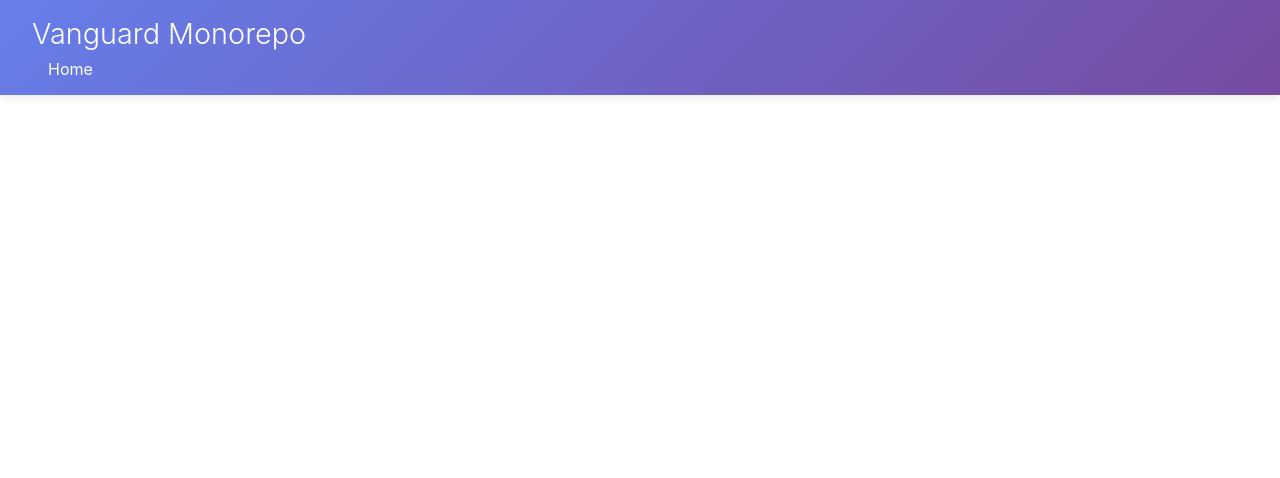
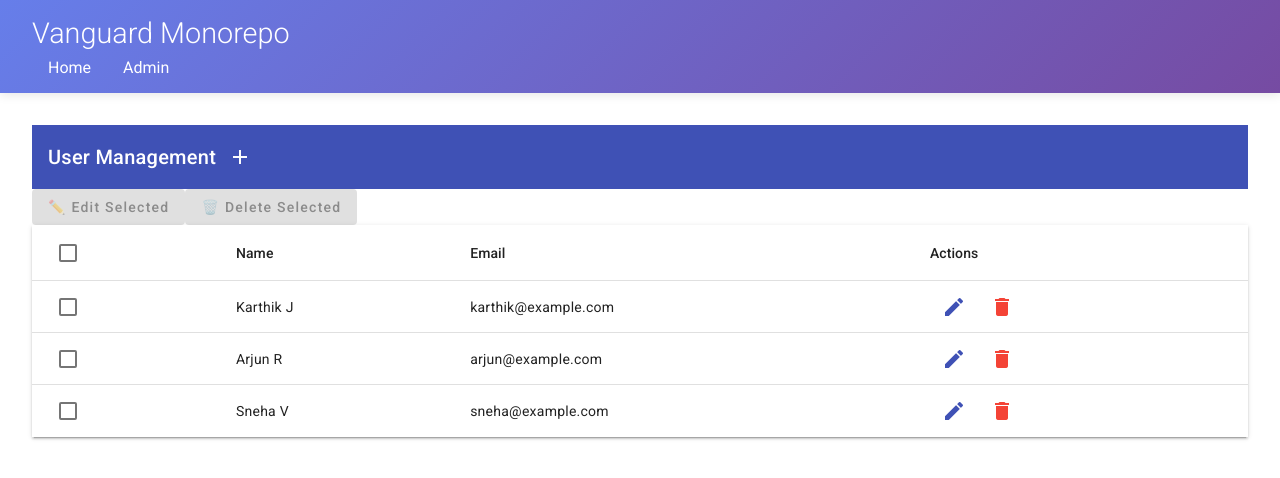
Before and after one commit to mahidher/Vangaurd, an Angular app in the folder apps/frontend/: page /admin in a window 1280 px wide. Before the commit this address led to /. Shown: the top 478 px of the page. Built offline with nearby package versions, Linux system fonts and the light colour scheme.

Commit message:
code changes for admin

```diff
--- a/apps/frontend/angular.json
+++ b/apps/frontend/angular.json
@@ -24,7 +24,10 @@
             "tsConfig": "tsconfig.app.json",
             "inlineStyleLanguage": "scss",
             "assets": ["src/favicon.ico", "src/assets"],
-            "styles": ["src/styles.scss"],
+            "styles": [
+              "@angular/material/prebuilt-themes/indigo-pink.css",
+              "src/styles.scss"
+            ],
             "scripts": []
           },
           "configurations": {
@@ -79,11 +82,17 @@
             "tsConfig": "tsconfig.spec.json",
             "inlineStyleLanguage": "scss",
             "assets": ["src/favicon.ico", "src/assets"],
-            "styles": ["src/styles.scss"],
+            "styles": [
+              "@angular/material/prebuilt-themes/indigo-pink.css",
+              "src/styles.scss"
+            ],
             "scripts": []
           }
         }
       }
     }
+  },
+  "cli": {
+    "analytics": "bcbd57cc-f8a5-4563-9c76-3bb90464e08e"
   }
 }
--- a/apps/frontend/package.json
+++ b/apps/frontend/package.json
@@ -12,10 +12,12 @@
   "private": true,
   "dependencies": {
     "@angular/animations": "^17.0.0",
+    "@angular/cdk": "^17.3.10",
     "@angular/common": "^17.0.0",
     "@angular/compiler": "^17.0.0",
     "@angular/core": "^17.0.0",
     "@angular/forms": "^17.0.0",
+    "@angular/material": "^17.3.10",
     "@angular/platform-browser": "^17.0.0",
     "@angular/platform-browser-dynamic": "^17.0.0",
     "@angular/router": "^17.0.0",
--- a/apps/frontend/src/app/app.component.ts
+++ b/apps/frontend/src/app/app.component.ts
@@ -1,19 +1,21 @@
 import { Component } from '@angular/core';
-import { RouterOutlet } from '@angular/router';
+import { RouterModule } from '@angular/router';
 
 @Component({
   selector: 'app-root',
   standalone: true,
-  imports: [RouterOutlet],
+  imports: [RouterModule],
   template: `
     <div class="app-container">
       <header class="header">
         <h1>Vanguard Monorepo</h1>
         <nav>
-          <a routerLink="/home" class="nav-link">Home</a>
+          <a routerLink="/" routerLinkActive="active" class="nav-link">Home</a>
+          <a routerLink="/admin" routerLinkActive="active" class="nav-link">Admin</a>
         </nav>
       </header>
       <main class="main-content">
+
         <router-outlet></router-outlet>
       </main>
     </div>
--- a/apps/frontend/src/app/app.config.ts
+++ b/apps/frontend/src/app/app.config.ts
@@ -1,12 +1,14 @@
-import { ApplicationConfig } from '@angular/core';
+// src/app/app.config.ts
 import { provideRouter } from '@angular/router';
-import { provideHttpClient } from '@angular/common/http';
+import { HomeComponent } from './components/home/home.component';
+import { AdminComponent } from './components/admin/admin.component';
 
-import { routes } from './app.routes';
-
-export const appConfig: ApplicationConfig = {
+export const appConfig = {
   providers: [
-    provideRouter(routes),
-    provideHttpClient()
+    provideRouter([
+      { path: 'home', component: HomeComponent },
+      { path: 'admin', component: AdminComponent },
+      { path: '**', redirectTo: 'home' } // Optional wildcard
+    ])
   ]
 };
--- a/apps/frontend/src/app/app.routes.ts
+++ b/apps/frontend/src/app/app.routes.ts
@@ -1,13 +1,5 @@
 import { Routes } from '@angular/router';
 
 export const routes: Routes = [
-  {
-    path: '',
-    redirectTo: '/home',
-    pathMatch: 'full'
-  },
-  {
-    path: 'home',
-    loadComponent: () => import('./components/home/home.component').then(m => m.HomeComponent)
-  }
+
 ];
--- /dev/null
+++ b/apps/frontend/src/app/components/admin/admin.component.html
@@ -0,0 +1,82 @@
+<mat-toolbar color="primary">
+  <span>User Management</span>
+  <span class="spacer"></span>
+  <button mat-icon-button matTooltip="Add New User" (click)="createUser()">
+    <mat-icon>add</mat-icon>
+  </button>
+</mat-toolbar>
+
+<div class="actions">
+  <button
+    mat-raised-button
+    color="accent"
+    (click)="editSelected()"
+    [disabled]="!hasSelectedUsers()"
+  >
+    ✏️ Edit Selected
+  </button>
+  <button
+    mat-raised-button
+    color="warn"
+    (click)="deleteSelected()"
+    [disabled]="!hasSelectedUsers()"
+  >
+    🗑️ Delete Selected
+  </button>
+</div>
+
+<table mat-table [dataSource]="users" class="mat-elevation-z2">
+
+  <!-- Select Checkbox -->
+  <ng-container matColumnDef="select">
+    <th mat-header-cell *matHeaderCellDef>
+      <mat-checkbox (change)="toggleSelectAll($event.checked)"></mat-checkbox>
+    </th>
+    <td mat-cell *matCellDef="let user">
+      <mat-checkbox
+        [(ngModel)]="user.selected"
+        [ngModelOptions]="{ standalone: true }"
+      ></mat-checkbox>
+    </td>
+  </ng-container>
+
+  <!-- Name Column -->
+  <ng-container matColumnDef="name">
+    <th mat-header-cell *matHeaderCellDef>Name</th>
+    <td mat-cell *matCellDef="let user">{{ user.name }}</td>
+  </ng-container>
+
+  <!-- Email Column -->
+  <ng-container matColumnDef="email">
+    <th mat-header-cell *matHeaderCellDef>Email</th>
+    <td mat-cell *matCellDef="let user">{{ user.email }}</td>
+  </ng-container>
+
+  <!-- Actions Column -->
+  <ng-container matColumnDef="actions">
+    <th mat-header-cell *matHeaderCellDef>Actions</th>
+    <td mat-cell *matCellDef="let user">
+      <button
+        mat-icon-button
+        color="primary"
+        (click)="editUser(user)"
+        matTooltip="Edit"
+      >
+        <mat-icon>edit</mat-icon>
+      </button>
+      <button
+        mat-icon-button
+        color="warn"
+        (click)="deleteUser(user)"
+        matTooltip="Delete"
+      >
+        <mat-icon>delete</mat-icon>
+      </button>
+    </td>
+  </ng-container>
+
+  <!-- Table Row Definitions -->
+  <tr mat-header-row *matHeaderRowDef="displayedColumns"></tr>
+  <tr mat-row *matRowDef="let row; columns: displayedColumns;"></tr>
+
+</table>
--- /dev/null
+++ b/apps/frontend/src/app/components/admin/admin.component.scss
@@ -0,0 +1,40 @@
+.user-table {
+  width: 100%;
+  border-collapse: collapse;
+  margin-top: 1rem;
+
+  th, td {
+    border: 1px solid #ccc;
+    padding: 0.5rem;
+    text-align: left;
+  }
+
+  th {
+    background: #f4f4f4;
+  }
+
+  button {
+    margin-right: 0.25rem;
+    cursor: pointer;
+  }
+}
+
+.toolbar {
+  display: flex;
+  gap: 1rem;
+  margin-bottom: 1rem;
+
+  button {
+    background-color: #007bff;
+    color: #fff;
+    padding: 0.4rem 0.8rem;
+    border: none;
+    border-radius: 5px;
+    cursor: pointer;
+
+    &:disabled {
+      background: #ccc;
+      cursor: not-allowed;
+    }
+  }
+}
--- /dev/null
+++ b/apps/frontend/src/app/components/admin/admin.component.ts
@@ -0,0 +1,83 @@
+import { Component } from '@angular/core';
+import { CommonModule } from '@angular/common';
+import { MatTableModule } from '@angular/material/table';
+import { MatCheckboxModule } from '@angular/material/checkbox';
+import { MatIconModule } from '@angular/material/icon';
+import { MatButtonModule } from '@angular/material/button';
+import { MatTooltipModule } from '@angular/material/tooltip';
+import { MatToolbarModule } from '@angular/material/toolbar';
+import { FormsModule } from '@angular/forms';
+import { Router } from '@angular/router';
+import { inject } from '@angular/core';
+
+interface User {
+  id: number;
+  name: string;
+  email: string;
+  selected?: boolean;
+}
+
+@Component({
+  standalone: true,
+  selector: 'app-admin',
+  imports: [
+    CommonModule,
+    FormsModule,
+    MatTableModule,
+    MatCheckboxModule,
+    MatIconModule,
+    MatButtonModule,
+    MatTooltipModule,
+    MatToolbarModule
+  ],
+  templateUrl: './admin.component.html',
+  styleUrls: ['./admin.component.scss']
+})
+export class AdminComponent {
+  router = inject(Router);
+
+  goHome() {
+    this.router.navigate(['/']);
+  }
+  displayedColumns: string[] = ['select', 'name', 'email', 'actions'];
+
+  users: User[] = [
+    { id: 1, name: 'Karthik J', email: 'karthik@example.com' },
+    { id: 2, name: 'Arjun R', email: 'arjun@example.com' },
+    { id: 3, name: 'Sneha V', email: 'sneha@example.com' }
+  ];
+
+  toggleSelectAll(checked: boolean): void {
+    this.users.forEach(user => user.selected = checked);
+  }
+
+  deleteUser(user: User): void {
+    this.users = this.users.filter(u => u.id !== user.id);
+  }
+
+  editUser(user: User): void {
+    alert(`Editing user: ${user.name}`);
+  }
+
+  deleteSelected(): void {
+    this.users = this.users.filter(u => !u.selected);
+  }
+
+  editSelected(): void {
+    const selected = this.users.filter(u => u.selected);
+    alert(`Editing users: ${selected.map(u => u.name).join(', ')}`);
+  }
+
+  createUser(): void {
+    const id = this.users.length + 1;
+    this.users.push({
+      id,
+      name: `New User ${id}`,
+      email: `newuser${id}@example.com`
+    });
+  }
+
+  hasSelectedUsers(): boolean {
+    return Array.isArray(this.users) && this.users.some(u => u.selected);
+  }
+}
--- a/apps/frontend/src/app/components/home/home.component.ts
+++ b/apps/frontend/src/app/components/home/home.component.ts
@@ -1,6 +1,6 @@
 import { Component, OnInit } from '@angular/core';
-import { HttpClient } from '@angular/common/http';
 import { CommonModule } from '@angular/common';
+import { HttpClientModule, HttpClient } from '@angular/common/http';
 
 interface ApiResponse {
   message: string;
@@ -10,7 +10,7 @@ interface ApiResponse {
 @Component({
   selector: 'app-home',
   standalone: true,
-  imports: [CommonModule],
+  imports: [CommonModule, HttpClientModule],
   template: `
     <div class="home-container">
       <h2>Welcome to Vanguard</h2>
--- a/apps/frontend/src/index.html
+++ b/apps/frontend/src/index.html
@@ -6,6 +6,8 @@
   <base href="/">
   <meta name="viewport" content="width=device-width, initial-scale=1">
   <link rel="icon" type="image/x-icon" href="favicon.ico">
+  <link href="https://fonts.googleapis.com/css2?family=Roboto:wght@300;400;500&display=swap" rel="stylesheet">
+  <link href="https://fonts.googleapis.com/icon?family=Material+Icons" rel="stylesheet">
 </head>
 <body>
   <app-root></app-root>
--- a/apps/frontend/src/styles.scss
+++ b/apps/frontend/src/styles.scss
@@ -22,3 +22,5 @@ a {
 a:hover {
   text-decoration: underline;
 }
+html, body { height: 100%; }
+body { margin: 0; font-family: Roboto, "Helvetica Neue", sans-serif; }
```
Also changed, not shown: 1 other file (tests, documents, lock files or other folders).
